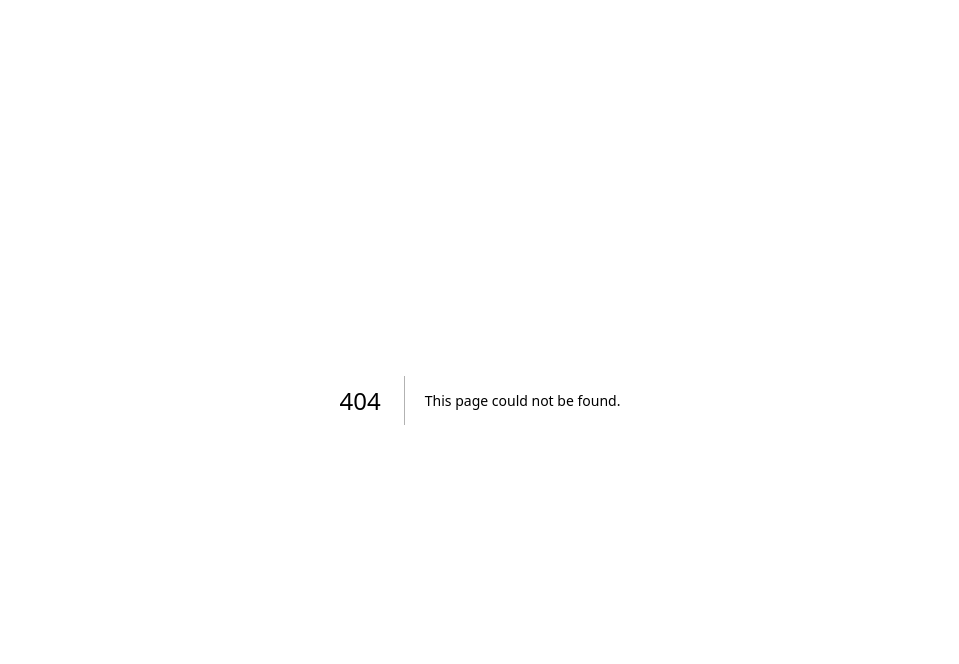
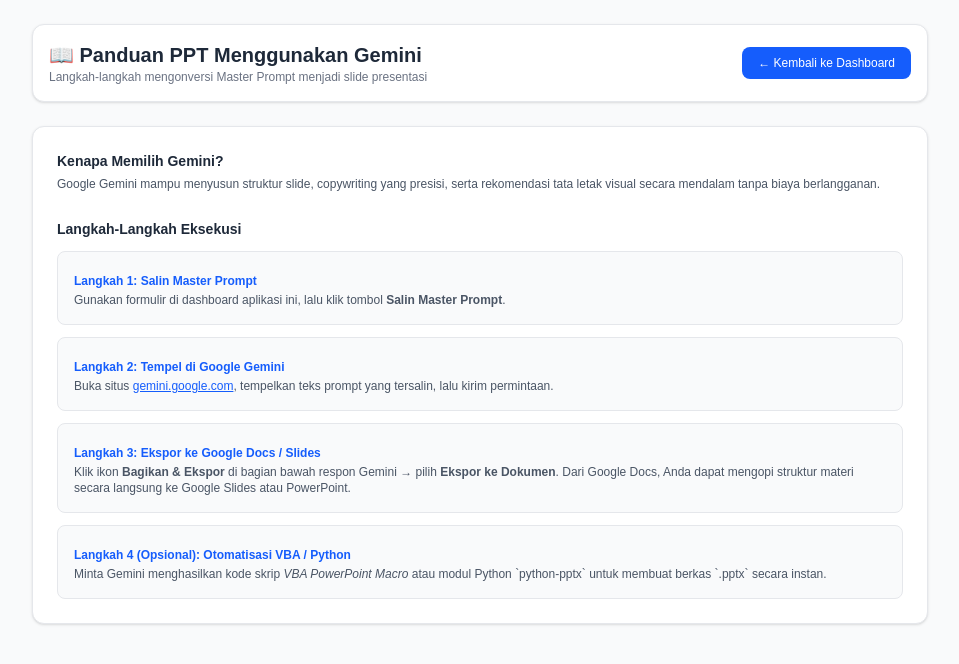
Before and after one commit to tsabit-ar/dashboard-rag, a Next.js app: page /panduan-gemini in a window 1280 px wide. Before the commit this address had no page. Shown: the top 664 px of the page, without its empty margins (160-1119 px from the left). Built offline with nearby package versions, Linux system fonts and the light colour scheme.

Commit message:
tambahan rekomendasi

```diff
--- a/app/dashboard/page.tsx
+++ b/app/dashboard/page.tsx
@@ -11,6 +11,16 @@
   created_at: string;
 }
 
+interface AiTool {
+  id: string;
+  name: string;
+  description: string;
+  badge?: string;
+  url: string;
+  is_internal: boolean;
+  sort_order: number;
+}
+
 export default function DashboardPage() {
   // Form State Kriteria
   const [topik, setTopik] = useState('');
@@ -19,20 +29,22 @@
   const [status, setStatus] = useState('Belum ada / buatkan dari awal');
   const [detail, setDetail] = useState('');
 
+  // AI & Response State
   const [prompt, setPrompt] = useState('');
   const [response, setResponse] = useState('');
   const [loading, setLoading] = useState(false);
   const [copied, setCopied] = useState(false);
   const [checkingAuth, setCheckingAuth] = useState(true);
 
-  // State Riwayat
+  // Supabase Data State
   const [history, setHistory] = useState<HistoryItem[]>([]);
   const [loadingHistory, setLoadingHistory] = useState(true);
+  const [aiTools, setAiTools] = useState<AiTool[]>([]);
   const [userId, setUserId] = useState<string | null>(null);
 
   const router = useRouter();
 
-  // Proteksi Sesi
+  // Proteksi Sesi & Ambil Data
   useEffect(() => {
     const checkUser = async () => {
       const { data: { session } } = await supabase.auth.getSession();
@@ -42,11 +54,13 @@
         setUserId(session.user.id);
         setCheckingAuth(false);
         fetchHistory(session.user.id);
+        fetchAiTools();
       }
     };
     checkUser();
   }, [router]);
 
+  // Fetch Riwayat Prompt dari Supabase
   const fetchHistory = async (uid: string) => {
     setLoadingHistory(true);
     const { data, error } = await supabase
@@ -61,13 +75,24 @@
     setLoadingHistory(false);
   };
 
+  // Fetch AI Tools dari Supabase
+  const fetchAiTools = async () => {
+    const { data, error } = await supabase
+      .from('ai_tools')
+      .select('*')
+      .order('sort_order', { ascending: true });
+
+    if (!error && data) {
+      setAiTools(data);
+    }
+  };
+
   const handleLogout = async () => {
     await supabase.auth.signOut();
     router.push('/');
   };
 
   const handleGenerate = async (customQuery?: string) => {
-    // Racik prompt terstruktur jika tidak ada customQuery
     const finalPrompt = customQuery || `Buatkan master prompt presentasi terstruktur dengan kriteria berikut:
 - Topik & Tujuan: ${topik}
 - Target Audiens: ${audiens}
@@ -152,7 +177,7 @@
       </div>
 
       <div className="grid grid-cols-1 lg:grid-cols-2 gap-6">
-        {/* Formulir Kriteria Presentasi */}
+        {/* Kolom Kiri: Formulir Kriteria Presentasi */}
         <div className="bg-white p-6 rounded-xl shadow-sm border border-gray-200">
           <h2 className="font-bold text-gray-800 text-base mb-4 flex items-center gap-2">
             ⚙️ Kriteria Presentasi
@@ -253,9 +278,9 @@
           </form>
         </div>
 
-        {/* Output & Video */}
+        {/* Kolom Kanan: Output AI, Video, & AI Tools */}
         <div className="space-y-6">
-          {/* Hasil Rancangan AI */}
+          {/* Hasil Rancangan AI (Editable Textarea) */}
           <div className="bg-white p-6 rounded-xl shadow-sm border border-gray-200">
             <div className="flex justify-between items-center mb-3">
               <h2 className="font-bold text-gray-800 text-base flex items-center gap-2">
@@ -296,7 +321,7 @@
             </div>
           </div>
 
-          {/* Video Player */}
+          {/* Video Player Tutorial */}
           <div className="bg-white p-6 rounded-xl shadow-sm border border-gray-200">
             <h2 className="font-bold text-gray-800 text-base mb-3">
               🎬 Panduan & Tutorial PPT AI
@@ -311,10 +336,49 @@
               ></iframe>
             </div>
           </div>
+
+          {/* Rekomendasi AI Tools Eksekusi (Dinamis dari Supabase) */}
+          <div className="bg-white p-6 rounded-xl shadow-sm border border-gray-200">
+            <h2 className="font-bold text-gray-800 text-base mb-4 flex items-center gap-2">
+              🤖 Rekomendasi AI Tools Eksekusi
+            </h2>
+            <div className="space-y-3">
+              {aiTools.length === 0 ? (
+                <div className="text-xs text-gray-400 italic">Memuat daftar AI Tools...</div>
+              ) : (
+                aiTools.map((tool) => (
+                  <div
+                    key={tool.id}
+                    className="p-3.5 bg-gray-50 rounded-lg border border-gray-200 flex flex-col sm:flex-row items-start sm:items-center justify-between gap-3 hover:bg-gray-100 transition-colors"
+                  >
+                    <div className="flex-1">
+                      <div className="flex items-center gap-2 mb-1">
+                        <span className="font-bold text-xs text-gray-800">{tool.name}</span>
+                        {tool.badge && (
+                          <span className="text-[10px] bg-blue-100 text-blue-700 font-semibold px-2 py-0.5 rounded-full">
+                            {tool.badge}
+                          </span>
+                        )}
+                      </div>
+                      <p className="text-xs text-gray-600 leading-relaxed">{tool.description}</p>
+                    </div>
+                    <a
+                      href={tool.url}
+                      target={tool.is_internal ? '_self' : '_blank'}
+                      rel={tool.is_internal ? undefined : 'noopener noreferrer'}
+                      className="text-xs bg-blue-600 hover:bg-blue-700 text-white font-medium px-3.5 py-1.5 rounded-md transition-colors whitespace-nowrap self-end sm:self-center"
+                    >
+                      {tool.is_internal ? 'Buka Panduan' : 'Kunjungi Web ↗'}
+                    </a>
+                  </div>
+                ))
+              )}
+            </div>
+          </div>
         </div>
       </div>
 
-      {/* Tabel Riwayat */}
+      {/* Bagian Bawah: Tabel Riwayat Master Prompt */}
       <div className="mt-8 bg-white p-6 rounded-xl shadow-sm border border-gray-200">
         <h3 className="font-bold text-gray-800 text-base mb-4 flex items-center gap-2">
           🕒 Riwayat Master Prompt Anda
--- /dev/null
+++ b/app/panduan-gemini/page.tsx
@@ -0,0 +1,75 @@
+'use client';
+
+import Link from 'next/link';
+
+export default function PanduanGeminiPage() {
+  return (
+    <div className="min-h-screen bg-gray-50 p-6 text-black">
+      <div className="max-w-4xl mx-auto space-y-6">
+        {/* Header & Back Button */}
+        <div className="flex justify-between items-center bg-white p-4 rounded-xl shadow-sm border border-gray-200">
+          <div>
+            <h1 className="text-xl font-bold text-gray-800">
+              📖 Panduan PPT Menggunakan Gemini
+            </h1>
+            <p className="text-xs text-gray-500">
+              Langkah-langkah mengonversi Master Prompt menjadi slide presentasi
+            </p>
+          </div>
+          <Link
+            href="/dashboard"
+            className="bg-blue-600 hover:bg-blue-700 text-white px-4 py-2 rounded-lg text-xs font-medium transition-colors"
+          >
+            ← Kembali ke Dashboard
+          </Link>
+        </div>
+
+        {/* Content Card */}
+        <div className="bg-white p-6 rounded-xl shadow-sm border border-gray-200 space-y-6">
+          <div>
+            <h2 className="text-sm font-bold text-gray-800 mb-1">
+              Kenapa Memilih Gemini?
+            </h2>
+            <p className="text-xs text-gray-600 leading-relaxed">
+              Google Gemini mampu menyusun struktur slide, copywriting yang presisi, serta rekomendasi tata letak visual secara mendalam tanpa biaya berlangganan.
+            </p>
+          </div>
+
+          <div className="space-y-3">
+            <h2 className="text-sm font-bold text-gray-800">
+              Langkah-Langkah Eksekusi
+            </h2>
+
+            <div className="p-4 bg-gray-50 rounded-lg border border-gray-200 space-y-1">
+              <span className="font-bold text-xs text-blue-600">Langkah 1: Salin Master Prompt</span>
+              <p className="text-xs text-gray-600">
+                Gunakan formulir di dashboard aplikasi ini, lalu klik tombol <strong>Salin Master Prompt</strong>.
+              </p>
+            </div>
+
+            <div className="p-4 bg-gray-50 rounded-lg border border-gray-200 space-y-1">
+              <span className="font-bold text-xs text-blue-600">Langkah 2: Tempel di Google Gemini</span>
+              <p className="text-xs text-gray-600">
+                Buka situs <a href="https://gemini.google.com" target="_blank" rel="noopener noreferrer" className="text-blue-600 underline">gemini.google.com</a>, tempelkan teks prompt yang tersalin, lalu kirim permintaan.
+              </p>
+            </div>
+
+            <div className="p-4 bg-gray-50 rounded-lg border border-gray-200 space-y-1">
+              <span className="font-bold text-xs text-blue-600">Langkah 3: Ekspor ke Google Docs / Slides</span>
+              <p className="text-xs text-gray-600">
+                Klik ikon <strong>Bagikan & Ekspor</strong> di bagian bawah respon Gemini → pilih <strong>Ekspor ke Dokumen</strong>. Dari Google Docs, Anda dapat mengopi struktur materi secara langsung ke Google Slides atau PowerPoint.
+              </p>
+            </div>
+
+            <div className="p-4 bg-gray-50 rounded-lg border border-gray-200 space-y-1">
+              <span className="font-bold text-xs text-blue-600">Langkah 4 (Opsional): Otomatisasi VBA / Python</span>
+              <p className="text-xs text-gray-600">
+                Minta Gemini menghasilkan kode skrip <em>VBA PowerPoint Macro</em> atau modul Python `python-pptx` untuk membuat berkas `.pptx` secara instan.
+              </p>
+            </div>
+          </div>
+        </div>
+      </div>
+    </div>
+  );
+}
```
Lines whose indentation alone changed are shown as unchanged.
